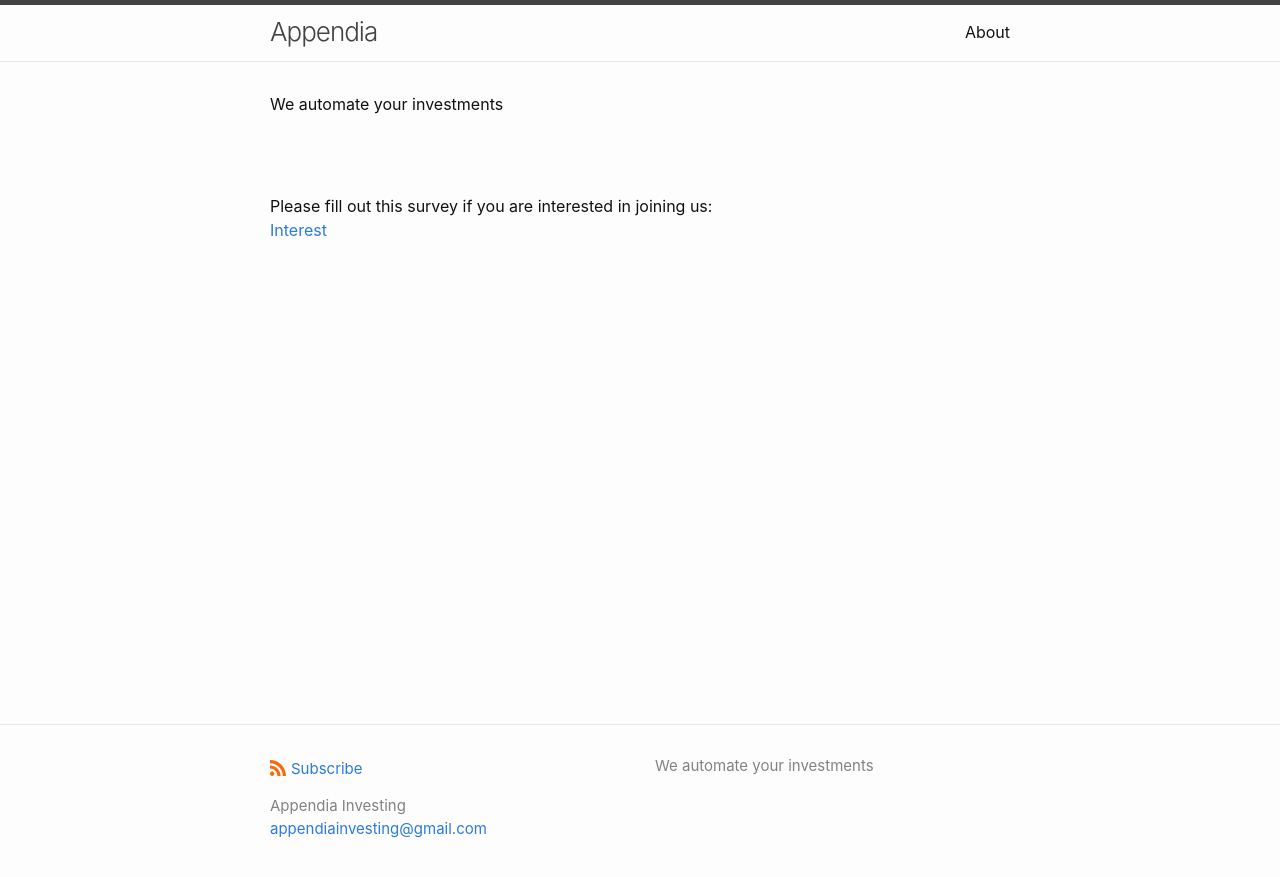
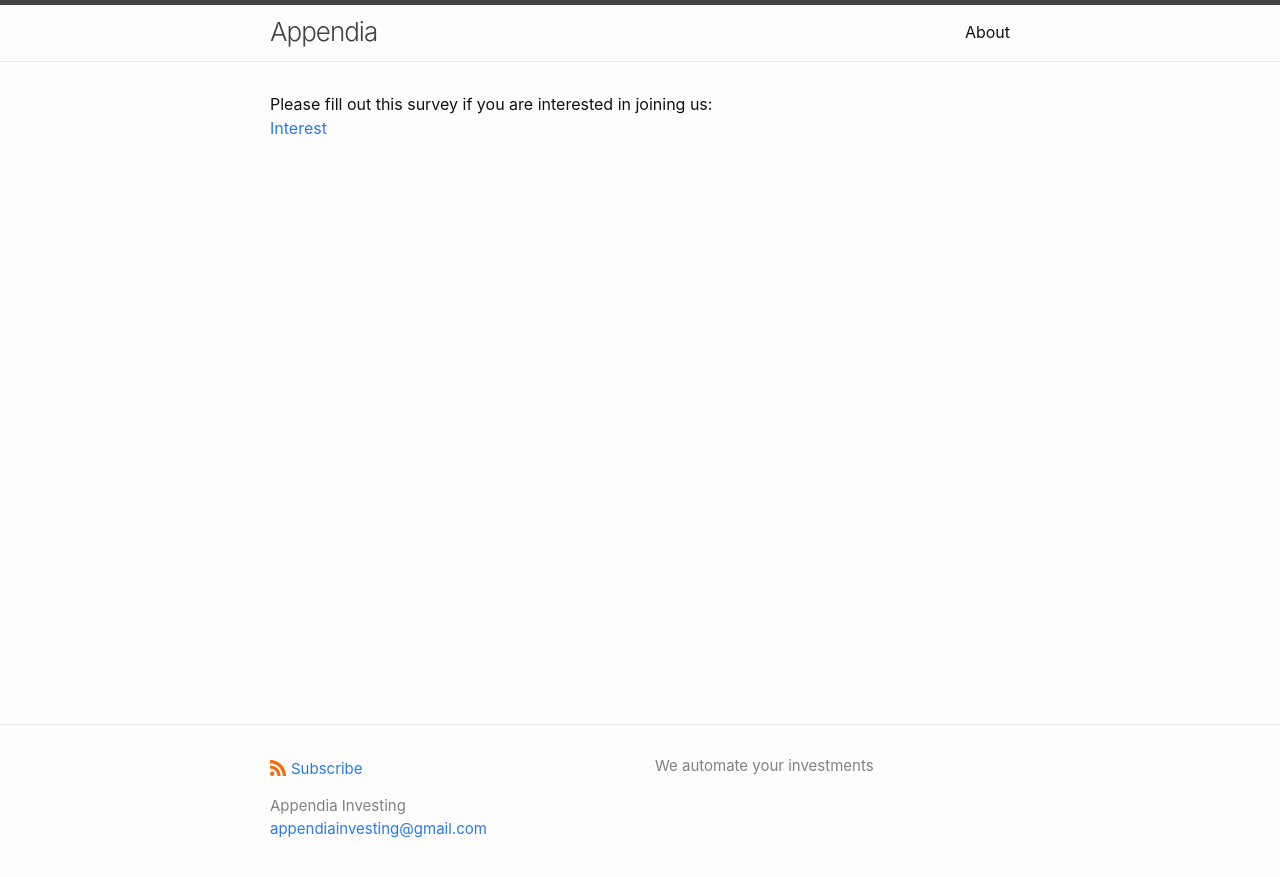
Before and after one commit to Appendia/appendia.github.io, a Jekyll site: the page built from index.md, in a window 1280 px wide. Shown: the top 877 px of the page. Built offline with Jekyll 4.4.1, drawn with Linux system fonts in a browser that asks for light colours.

Commit message:
Update
Gets rid of unneeded text

```diff
--- a/index.md
+++ b/index.md
@@ -8,10 +8,5 @@
 layout: default
 ---
 
-We automate your investments
-
-<br>
-<br>
-
 Please fill out this survey if you are interested in joining us:<br>
 [Interest](https://forms.gle/Szu6f6NXYNoj4fcm9)
```
